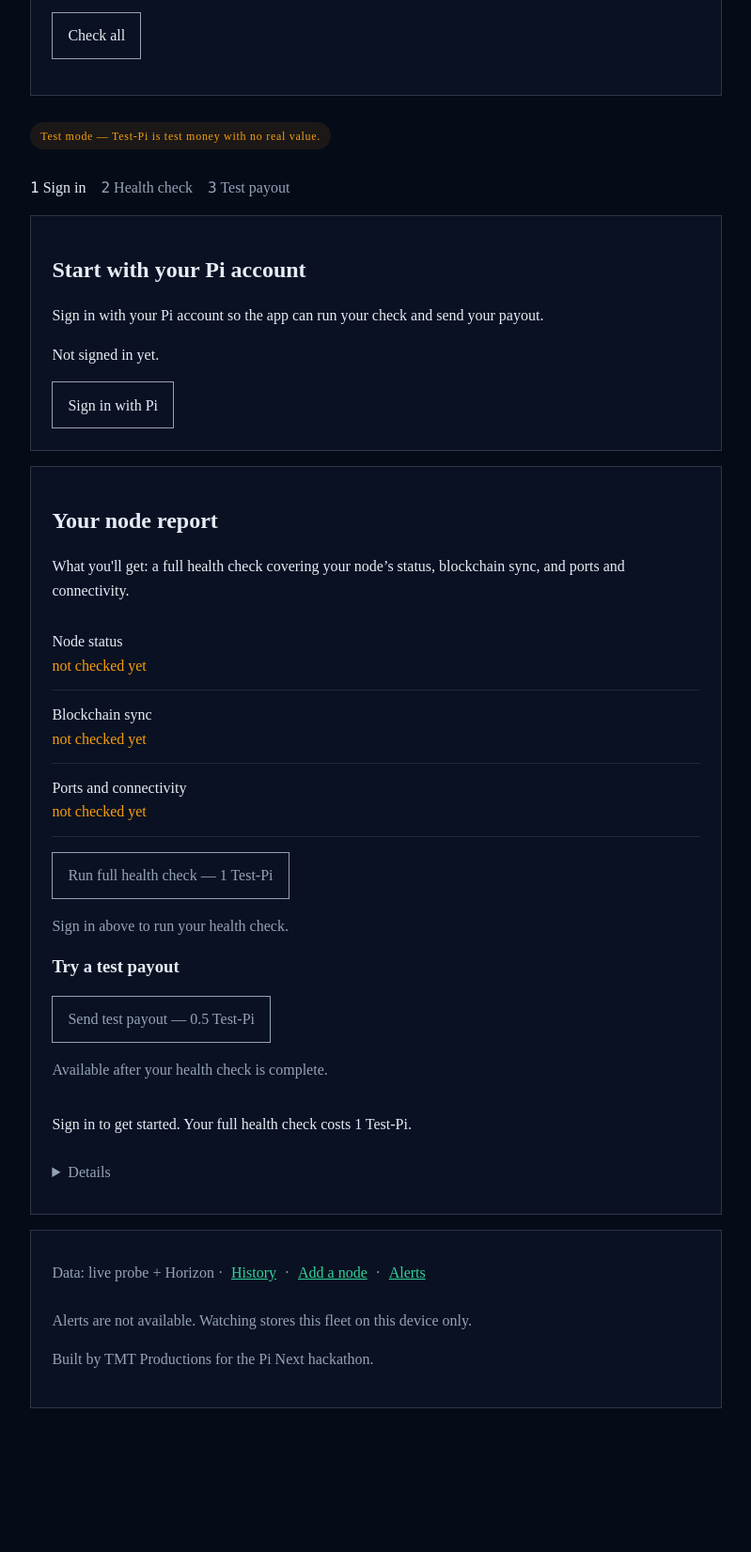
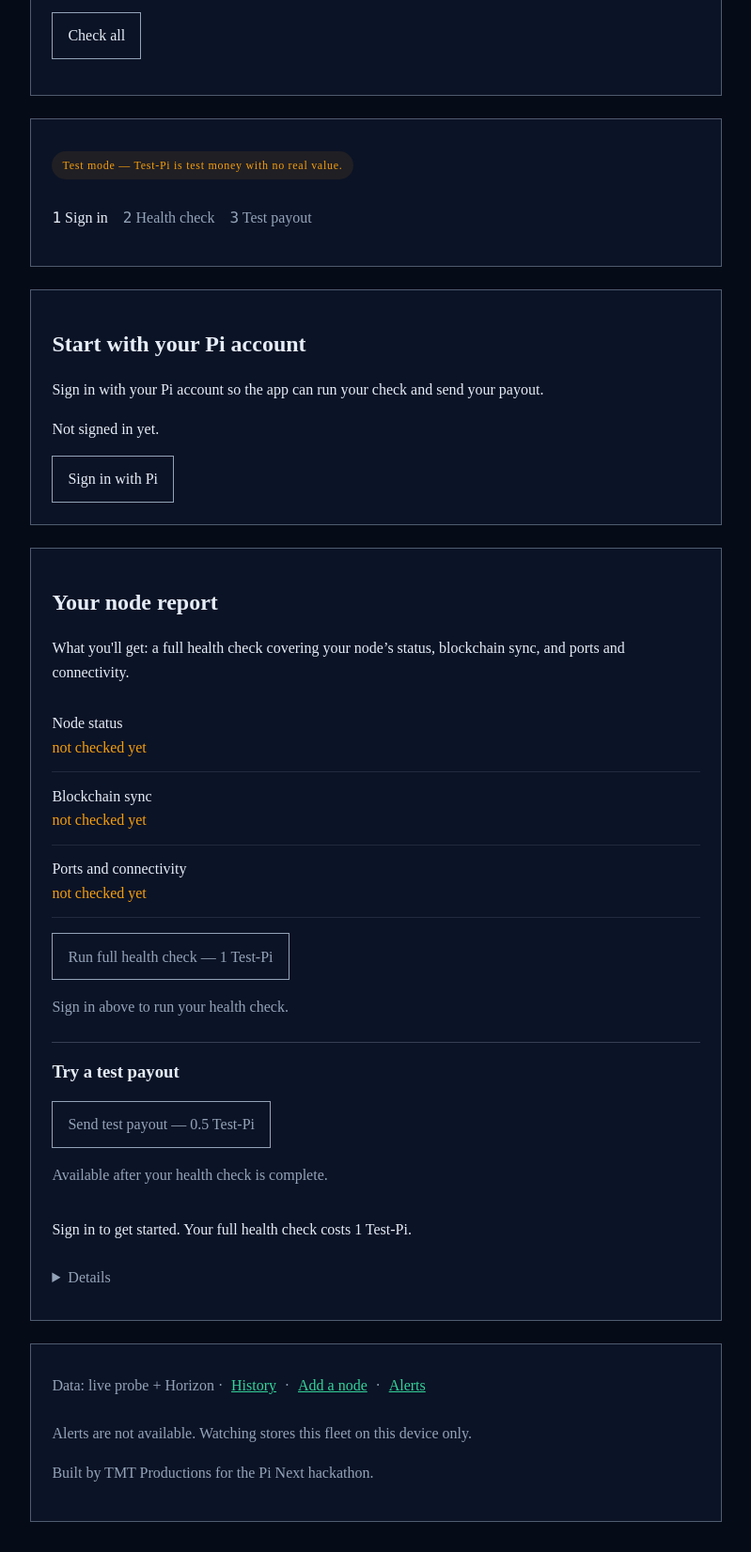
Before and after one commit to knowaguy4u-cell/node-health-report, a website: page index.html in a window 1280 px wide. Shown: the part 408-2060 px from the top of the page at 94% size, without its empty margins (240-1039 px from the left). Before the commit the page ends 1939 px from the top, so only its background shows below. Drawn offline with Linux system fonts and the light colour scheme; a script that the page names is missing.

Commit message:
Fleet reskin: distinct separation for all areas incl. highlighted panel and progress strip (Tim's direction)

```diff
--- a/index.html
+++ b/index.html
@@ -13,9 +13,10 @@
   .kicker, header, dt { font-size: .75rem; text-transform: uppercase; letter-spacing: .18em; color: #94a3b8; }
   h1 { font: normal clamp(2rem, 6vw, 3.5rem)/1.15 "Times New Roman", Times, serif; }
   h2, h3 { line-height: 1.3; }
-  main > section { border: 1px solid rgba(148,163,184,.25); background: #0a1122; padding: 1.4rem; margin: 0 0 1rem; }
+  main > section { border: 1px solid rgba(148,163,184,.5); background: #0b1326; padding: 1.4rem; margin: 0 0 1.5rem; }
   .fleet-entry { padding: 1rem 0; border-top: 1px solid rgba(148,163,184,.16); }
   #run-panel { border: 1px solid rgba(148,163,184,.16); background: #060b18; padding: 1rem; margin-top: 1rem; }
+  #report > h3 { border-top: 1px solid rgba(148,163,184,.3); padding-top: 1.2rem; margin-top: 1.5rem; }
   .pill, .badge { display: inline-block; padding: .35rem .7rem; border-radius: 2rem; font: .75rem/1.5 "Times New Roman", Times, serif; letter-spacing: .06em; }
   .ok, .success { color: #34d399; } .warn, .working { color: #f59e0b; } .bad, .error { color: #f87171; }
   .pill.ok, #network-note { background: rgba(52,211,153,.09); }
@@ -36,9 +37,9 @@
   .steps { display: flex; gap: 1rem; padding: 0; list-style: none; color: #94a3b8; } .current { color: #e6edf7; } .done { color: #34d399; }
   .checks { padding: 0; list-style: none; } .checks li { border-bottom: 1px solid rgba(148,163,184,.16); padding: .8rem 0; } .checks span { display: block; }
   .status-area { display: flex; flex-direction: column; } .status-banner { order: -1; overflow-wrap: anywhere; }
-  #fixes-panel { padding: 1.3rem; background: linear-gradient(135deg, rgba(245,166,35,.15), rgba(245,166,35,.05)); border: 1px solid rgba(245,158,11,.35); }
-  #fixes { padding-left: 1.2rem; font: 1.3rem/1.5 "Times New Roman", Times, serif; } #network-note { padding: 1rem; color: #34d399; }
-  footer { border: 1px solid rgba(148,163,184,.25); background: #0a1122; padding: 1.4rem; } [hidden] { display: none !important; }
+  #fixes-panel { padding: 1.3rem; background: linear-gradient(135deg, rgba(245,166,35,.15), rgba(245,166,35,.05)); border: 1px solid rgba(245,158,11,.6); }
+  #fixes { padding-left: 1.2rem; font: 1.3rem/1.5 "Times New Roman", Times, serif; } #network-note { padding: 1rem; color: #34d399; border: 1px solid rgba(52,211,153,.45); margin: 0 0 1.5rem; }
+  footer { border: 1px solid rgba(148,163,184,.5); background: #0b1326; padding: 1.4rem; } [hidden] { display: none !important; }
 </style>
 </head>
 <body>
@@ -57,12 +58,14 @@
     <h2 class="kicker">WHAT TO FIX FIRST</h2><ol id="fixes"></ol>
   </section>
   <p id="network-note" hidden></p>
+  <section aria-label="Mode and progress">
   <p class="badge">Test mode — Test-Pi is test money with no real value.</p>
   <ol class="steps" aria-label="Your progress">
     <li id="step-signin" class="current" aria-current="step"><span class="num">1</span> Sign in</li>
     <li id="step-check"><span class="num">2</span> Health check</li>
     <li id="step-payout"><span class="num">3</span> Test payout</li>
   </ol>
+  </section>
   <section class="card" aria-labelledby="signin-title">
     <h2 id="signin-title">Start with your Pi account</h2>
     <p id="signin-help">Sign in with your Pi account so the app can run your check and send your payout.</p>
```
